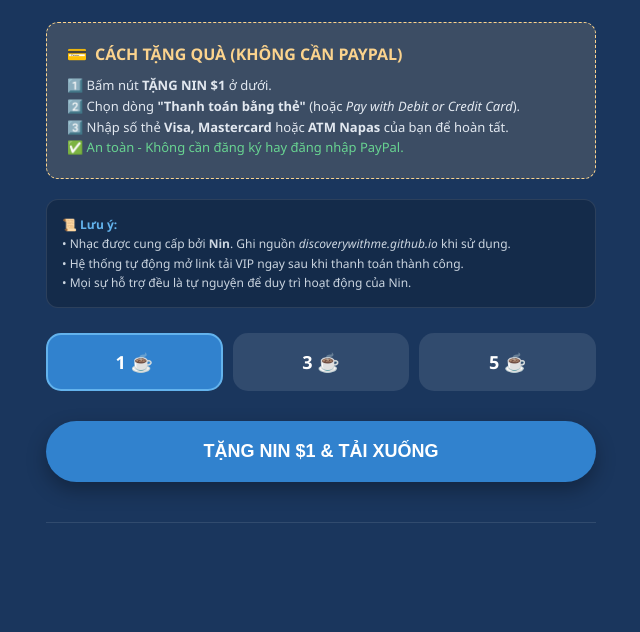
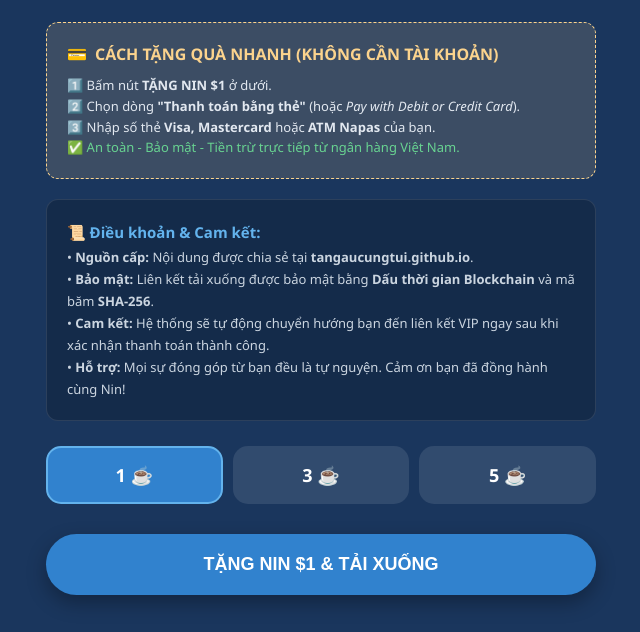
Before and after one commit to tangaucungtuiofficial/tangaucungtuiofficial.github.io, a plain HTML site: page tainhacusd.html in a window 1280 px wide. Shown: the part 205-837 px from the top of the page, without its empty margins (319-959 px from the left). Drawn offline with Linux system fonts and the light colour scheme.

Commit message:
Update tainhacusd.html

```diff
--- a/tainhacusd.html
+++ b/tainhacusd.html
@@ -17,21 +17,22 @@
 
         <div style="text-align: left; background: rgba(251, 211, 141, 0.15); border: 1px dashed #fbd38d; padding: 20px; border-radius: 12px; margin-bottom: 20px;">
             <h4 style="color: #fbd38d; margin: 0 0 10px 0; display: flex; align-items: center; font-size: 16px;">
-                <span style="margin-right: 8px;">💳</span> CÁCH TẶNG QUÀ (KHÔNG CẦN PAYPAL)
+                <span style="margin-right: 8px;">💳</span> CÁCH TẶNG QUÀ NHANH (KHÔNG CẦN TÀI KHOẢN)
             </h4>
             <div style="font-size: 13px; line-height: 1.6; color: #e2e8f0;">
                 1️⃣ Bấm nút <b>TẶNG NIN $<span class="current-amt">1</span></b> ở dưới.<br>
                 2️⃣ Chọn dòng <b>"Thanh toán bằng thẻ"</b> (hoặc <i>Pay with Debit or Credit Card</i>).<br>
-                3️⃣ Nhập số thẻ <b>Visa, Mastercard</b> hoặc <b>ATM Napas</b> của bạn để hoàn tất.<br>
-                <span style="color: #68d391;">✅ An toàn - Không cần đăng ký hay đăng nhập PayPal.</span>
+                3️⃣ Nhập số thẻ <b>Visa, Mastercard</b> hoặc <b>ATM Napas</b> của bạn.<br>
+                <span style="color: #68d391;">✅ An toàn - Bảo mật - Tiền trừ trực tiếp từ ngân hàng Việt Nam.</span>
             </div>
         </div>
 
-        <div style="text-align: left; background: rgba(0, 0, 0, 0.2); padding: 15px; border-radius: 12px; margin-bottom: 25px; font-size: 12px; line-height: 1.6; border: 1px solid rgba(255,255,255,0.1); color: #cbd5e0;">
-            <b style="color: #63b3ed;">📜 Lưu ý:</b><br>
-            • Nhạc được cung cấp bởi <b>Nin</b>. Ghi nguồn <i>discoverywithme.github.io</i> khi sử dụng.<br>
-            • Hệ thống tự động mở link tải VIP ngay sau khi thanh toán thành công.<br>
-            • Mọi sự hỗ trợ đều là tự nguyện để duy trì hoạt động của Nin.
+        <div style="text-align: left; background: rgba(0, 0, 0, 0.2); padding: 20px; border-radius: 12px; margin-bottom: 25px; font-size: 13px; line-height: 1.7; border: 1px solid rgba(255,255,255,0.1); color: #cbd5e0;">
+            <b style="color: #63b3ed; font-size: 15px;">📜 Điều khoản & Cam kết:</b><br>
+            • <b>Nguồn cấp:</b> Nội dung được chia sẻ tại <b>tangaucungtui.github.io</b>.<br>
+            • <b>Bảo mật:</b> Liên kết tải xuống được bảo mật bằng <b>Dấu thời gian Blockchain</b> và mã băm <b>SHA-256</b>.<br>
+            • <b>Cam kết:</b> Hệ thống sẽ tự động chuyển hướng bạn đến liên kết VIP ngay sau khi xác nhận thanh toán thành công.<br>
+            • <b>Hỗ trợ:</b> Mọi sự đóng góp từ bạn đều là tự nguyện. Cảm ơn bạn đã đồng hành cùng Nin!
         </div>
 
         <div style="display: flex; justify-content: space-between; margin-bottom: 30px; gap: 10px;">
@@ -46,7 +47,6 @@
             <input type="hidden" name="item_name" value="Support Gift for Nin Music">
             <input type="hidden" name="amount" id="pp-amount" value="1.00">
             <input type="hidden" name="currency_code" value="USD">
-
             <input type="hidden" name="return" id="pp-return" value="">
             <input type="hidden" name="rm" value="2">
 
@@ -66,8 +66,8 @@
 
 <div id="loading-ui" style="display:none; width: 100%; min-height: 100vh; background: #1a365d; color: white; font-family: sans-serif; flex-direction: column; align-items: center; justify-content: center; text-align: center;">
     <div style="font-size: 60px;">🚀</div>
-    <h2 style="color: #68d391;">CẢM ƠN BẠN ĐÃ ỦNG HỘ NIN!</h2>
-    <p>Đang xác thực và mở liên kết tải xuống, vui lòng đợi...</p>
+    <h2 style="color: #68d391;">THANH TOÁN THÀNH CÔNG!</h2>
+    <p>Đang chuẩn bị liên kết tải xuống dành riêng cho bạn, vui lòng đợi...</p>
     <div style="width: 40px; height: 40px; border: 4px solid #f3f3f3; border-top: 4px solid #63b3ed; border-radius: 50%; animation: spin 1s linear infinite; margin-top: 20px; display: inline-block;"></div>
 </div>
 
@@ -80,13 +80,11 @@
     const songId = urlParams.get('id');
     const status = urlParams.get('status');
 
-    // Thiết lập URL quay về cho PayPal
     if (songId) {
         const currentUrl = window.location.origin + window.location.pathname;
         document.getElementById('pp-return').value = currentUrl + "?status=success&id=" + encodeURIComponent(songId);
     }
 
-    // Xử lý sau khi thanh toán thành công
     if (status === 'success' && songId) {
         document.getElementById('main-ui').style.display = 'none';
         document.getElementById('loading-ui').style.display = 'flex';
@@ -95,11 +93,9 @@
         }, 1500);
     }
 
-    // Chuyển đổi mức giá
     function setPrice(amt, el) {
         document.getElementById('pp-amount').value = amt + ".00";
         document.getElementById('disp-amt').innerText = amt;
-
         const amttxt = document.querySelectorAll('.current-amt');
         amttxt.forEach(t => t.innerText = amt);
 
```
